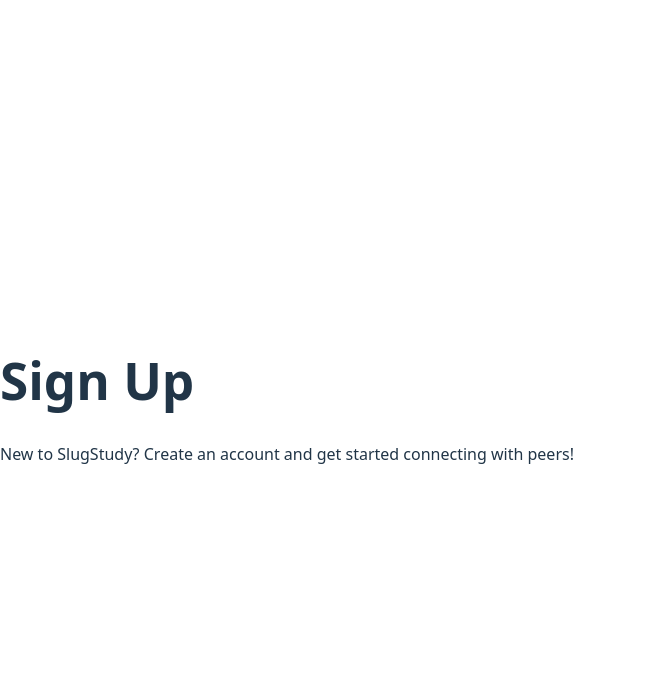
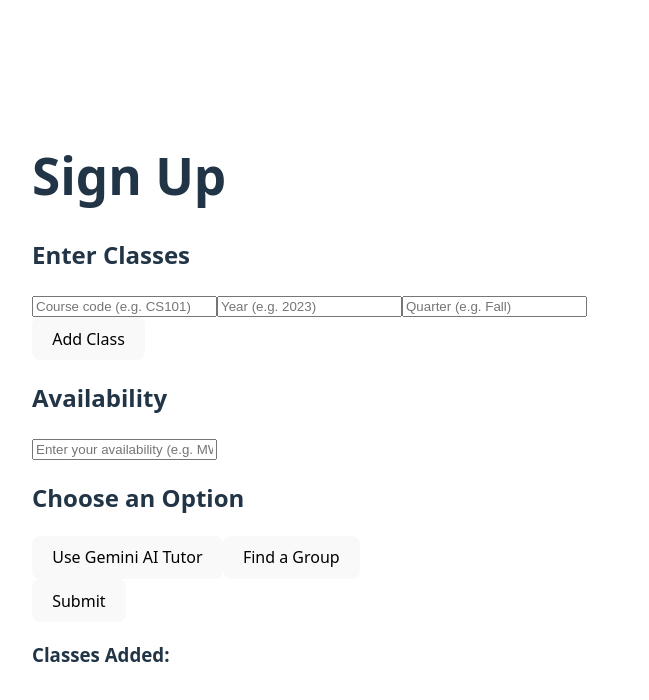
Before and after one commit to kritibhargava1/StudySlug, a React (Vite) app: page /signup in a window 1280 px wide. Shown: the top 700 px of the page, without its empty margins (0-649 px from the left). Built offline with nearby package versions, Linux system fonts and the light colour scheme.

Commit message:
server.js file

```diff
--- a/package.json
+++ b/package.json
@@ -10,7 +10,11 @@
     "preview": "vite preview"
   },
   "dependencies": {
+    "axios": "^1.8.4",
+    "express": "^5.1.0",
     "firebase": "^11.6.0",
+    "mongodb": "^6.15.0",
+    "mongoose": "^8.13.2",
     "react": "^19.0.0",
     "react-dom": "^19.0.0",
     "react-router-dom": "^7.5.0"
@@ -24,6 +28,7 @@
     "eslint-plugin-react-hooks": "^5.1.0",
     "eslint-plugin-react-refresh": "^0.4.19",
     "globals": "^15.15.0",
+    "nodemon": "^3.1.9",
     "vite": "^6.2.0"
   }
 }
--- a/src/pages/SignUp.jsx
+++ b/src/pages/SignUp.jsx
@@ -1,12 +1,98 @@
+import React, { useState } from 'react';
+import axios from 'axios';
+
 function SignUp() {
-    return (
-      <div className="p-6 text-center">
-        <h1 className="text-3xl font-bold text-purple-700">Sign Up</h1>
-        <p className="mt-4 text-gray-600">
-          New to SlugStudy? Create an account and get started connecting with peers!
-        </p>
+  const [classes, setClasses] = useState([]);
+  const [courseInput, setCourseInput] = useState('');
+  const [year, setYear] = useState('');
+  const [quarter, setQuarter] = useState('');
+  const [availability, setAvailability] = useState('');
+  const [mode, setMode] = useState(''); // 'tutor' or 'group'
+  const [message, setMessage] = useState('');
+
+  // Add a class to the local state
+  const addClass = () => {
+    if (courseInput && year && quarter) {
+      setClasses([...classes, { course: courseInput, year, quarter }]);
+      setCourseInput('');
+      setYear('');
+      setQuarter('');
+    }
+  };
+
+  // Handle form submission
+  const handleSubmit = async (e) => {
+    e.preventDefault();
+    const payload = { classes, availability, mode };
+    try {
+      const response = await axios.post('/api/signup', payload);
+      setMessage('Signup successful!');
+    } catch (error) {
+      setMessage('Error: ' + error.response.data.error || error.message);
+    }
+  };
+
+  return (
+    <div style={{ padding: '2rem', maxWidth: '600px', margin: '0 auto' }}>
+      <h1>Sign Up</h1>
+      <form onSubmit={handleSubmit}>
+        <div>
+          <h2>Enter Classes</h2>
+          <input
+            type="text"
+            placeholder="Course code (e.g. CS101)"
+            value={courseInput}
+            onChange={(e) => setCourseInput(e.target.value)}
+          />
+          <input
+            type="text"
+            placeholder="Year (e.g. 2023)"
+            value={year}
+            onChange={(e) => setYear(e.target.value)}
+          />
+          <input
+            type="text"
+            placeholder="Quarter (e.g. Fall)"
+            value={quarter}
+            onChange={(e) => setQuarter(e.target.value)}
+          />
+          <button type="button" onClick={addClass}>
+            Add Class
+          </button>
+        </div>
+        <div>
+          <h2>Availability</h2>
+          <input
+            type="text"
+            placeholder="Enter your availability (e.g. MWF 10-12)"
+            value={availability}
+            onChange={(e) => setAvailability(e.target.value)}
+          />
+        </div>
+        <div>
+          <h2>Choose an Option</h2>
+          <button type="button" onClick={() => setMode('tutor')}>
+            Use Gemini AI Tutor
+          </button>
+          <button type="button" onClick={() => setMode('group')}>
+            Find a Group
+          </button>
+        </div>
+        <button type="submit">Submit</button>
+      </form>
+      {message && <p>{message}</p>}
+      <div>
+        <h3>Classes Added:</h3>
+        <ul>
+          {classes.map((cls, idx) => (
+            <li key={idx}>
+              {cls.course} - {cls.year} - {cls.quarter}
+            </li>
+          ))}
+        </ul>
       </div>
-    );
-  }
+    </div>
+  );
+}
 
-  export default SignUp;
+export default SignUp;
```
Also changed, not shown: 2 other files (tests, documents, lock files or other folders).
